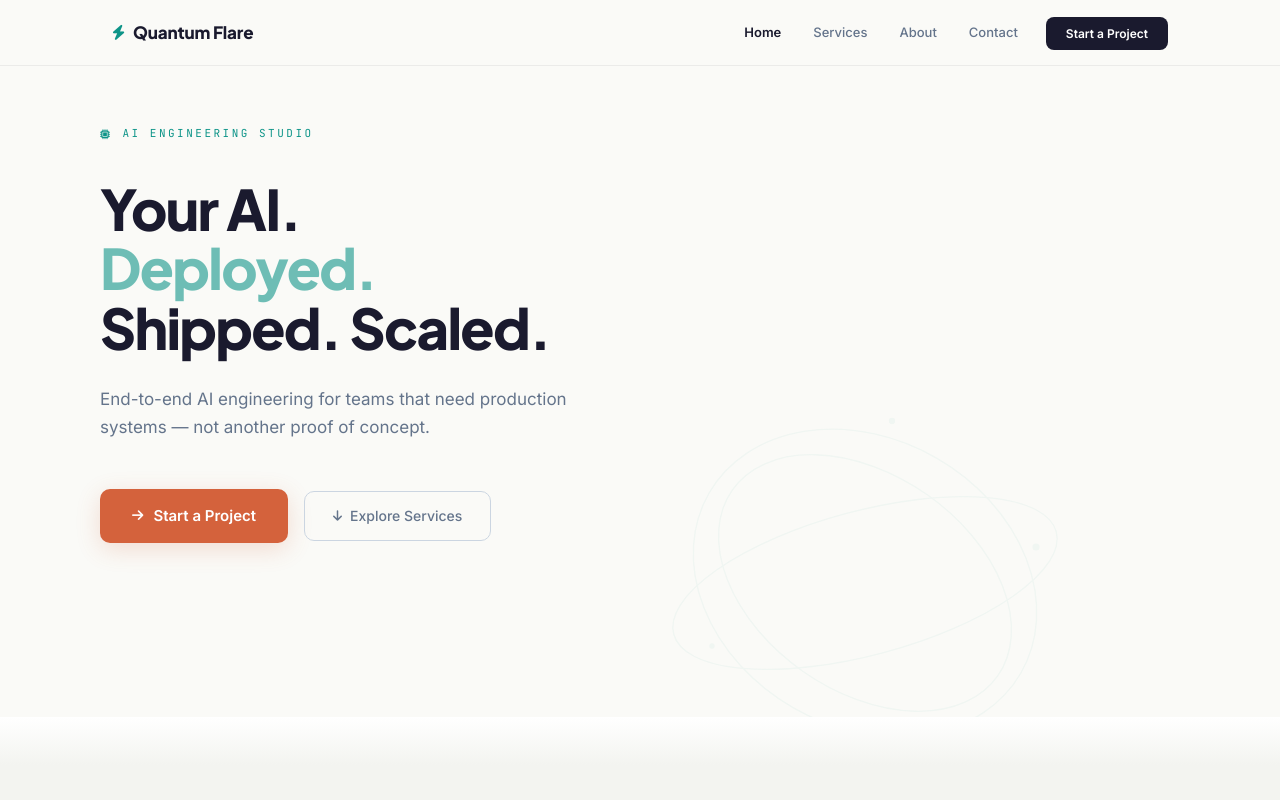
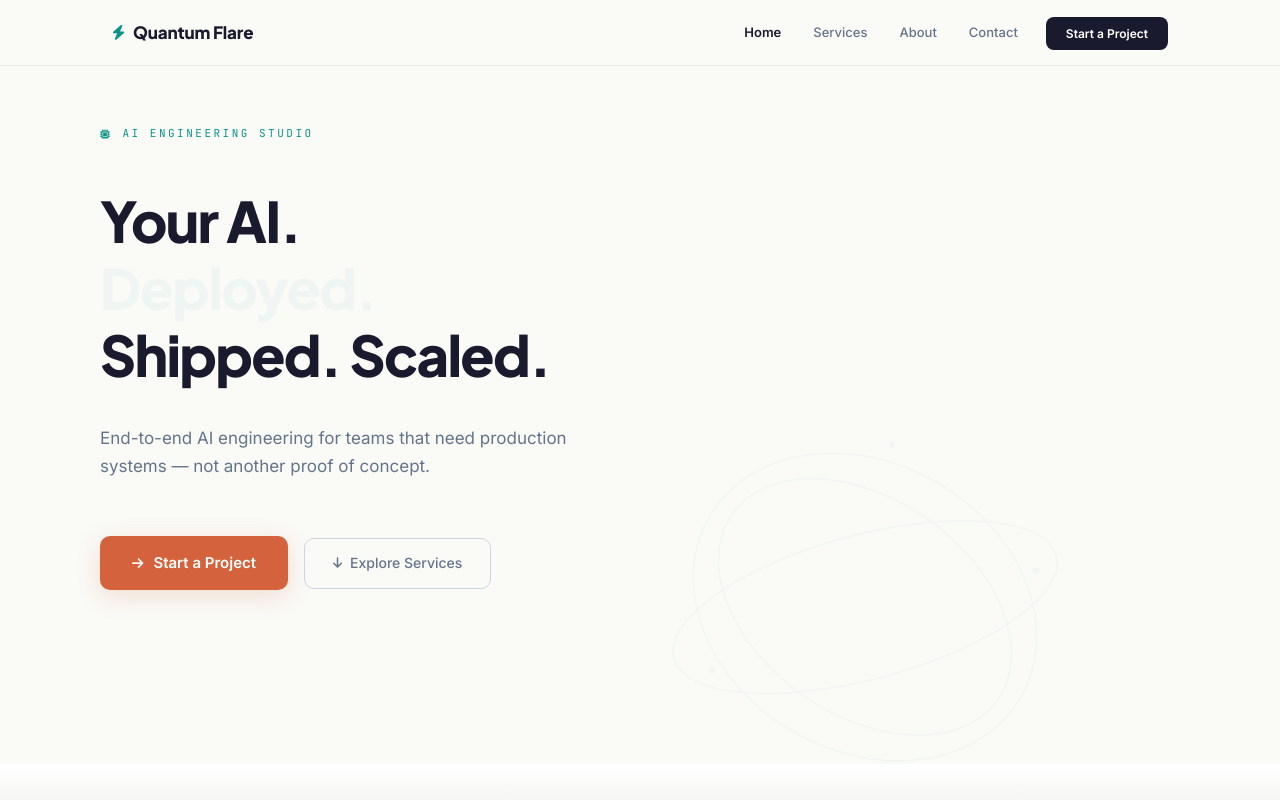
Before and after one commit to quantumflaretech/quantumflaretech.github.io, an Angular app: page / in a window 1280 px wide. Shown: the top 800 px of the page. Built offline with nearby package versions, Linux system fonts and the light colour scheme.

Commit message:
Fix: More generous hero spacing — loosen title line-height and widen all vertical gaps

```diff
--- a/src/global_styles.css
+++ b/src/global_styles.css
@@ -226,7 +226,7 @@ body {
   font-size: 11px;
   letter-spacing: 2.5px;
   color: var(--accent-primary);
-  margin-bottom: 36px;
+  margin-bottom: 44px;
   display: inline-flex;
   align-items: center;
   gap: 10px;
@@ -241,9 +241,9 @@ body {
   font-size: 56px;
   font-weight: 800;
   color: var(--text-primary);
-  line-height: 1.06;
+  line-height: 1.2;
   letter-spacing: -0.03em;
-  margin-bottom: 28px;
+  margin-bottom: 36px;
 }
 
 .hero-title span {
@@ -255,7 +255,7 @@ body {
   font-size: 17px;
   color: var(--text-secondary);
   line-height: 1.65;
-  margin-bottom: 48px;
+  margin-bottom: 56px;
   max-width: 500px;
 }
 
```
